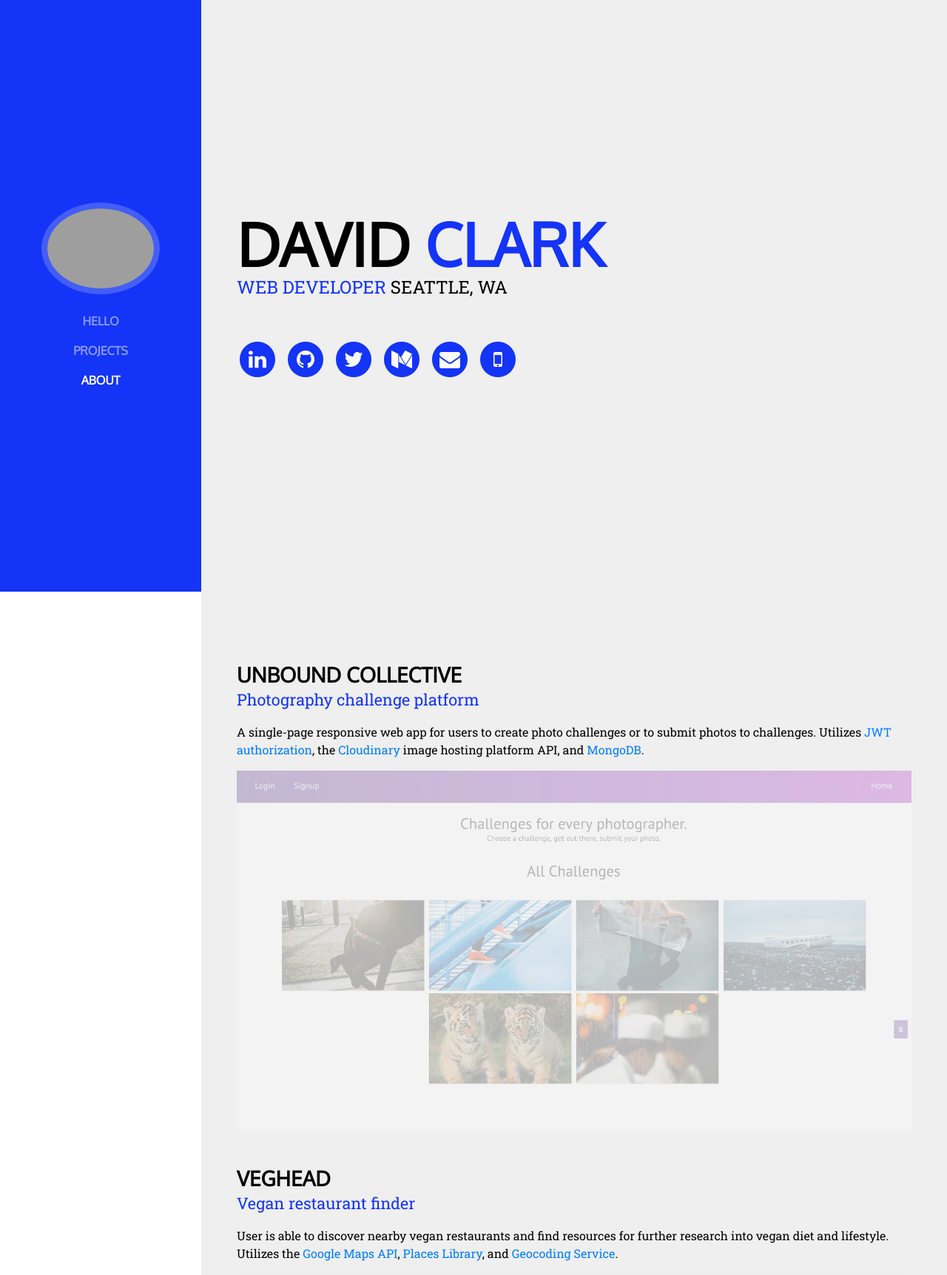
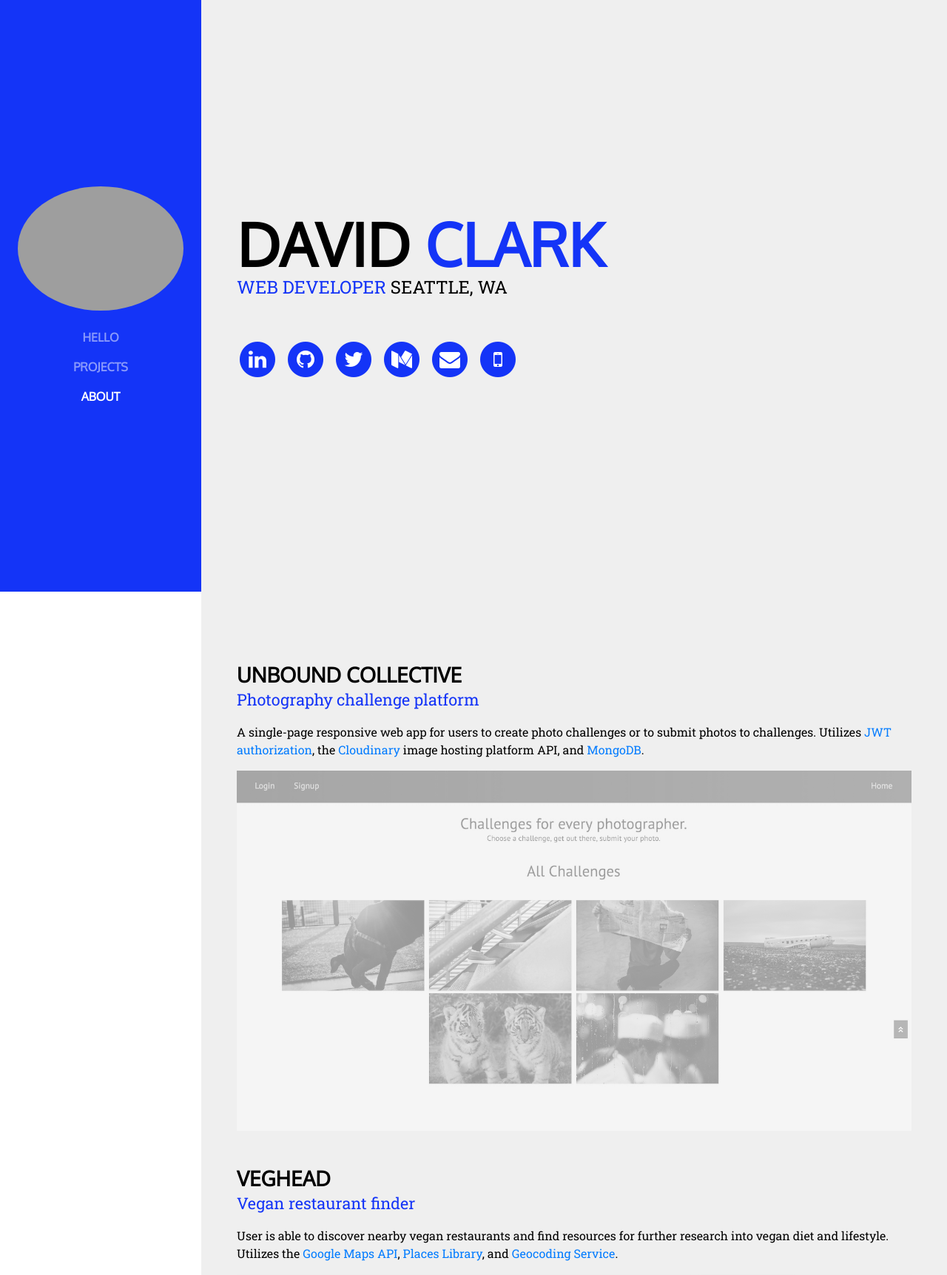
Before and after one commit to SlouchingToast/slouchingtoast.github.io, a web app: file index.html in a window 1280 px wide. Shown: the top 1724 px of the page at 74% size. Run offline with its HTML, style and script files only (its server is not run), Linux system fonts and the light colour scheme; some libraries are stand-ins or nearby versions; grey boxes are pictures that could not be loaded.

Commit message:
add b and w to transition, remove unused css class

```diff
--- a/css/resume.css
+++ b/css/resume.css
@@ -136,21 +136,18 @@
   color: #1434f7 !important;
 }
 
-.img-profile {
-  /* filter: sepia(25%); */
+.img-project {
+  opacity: 0.6;
+  filter: gray; /* IE5+ */
+  -webkit-filter: grayscale(1); /* Webkit Nightlies & Chrome Canary */
+  -webkit-transition: all 1s ease-in-out;
 }
 
-.img-project {
-  transition: ease-out;
-  transition-property: opacity;
-  transition-duration: 1s;
-  opacity: 0.5;
-}
 .img-project:hover {
-  transition: ease-in;
-  transition-property: opacity;
-  transition-duration: 1s;
   opacity: 1;
+  filter: none;
+  -webkit-filter: grayscale(0);
+  -webkit-transform: scale(1.01);
 }
 
 section {
--- a/index.html
+++ b/index.html
@@ -39,7 +39,7 @@
       <a class="navbar-brand js-scroll-trigger" href="#page-top">
         <span class="d-block d-lg-none">David Clark</span>
         <span class="d-none d-lg-block">
-          <img class="img-fluid img-profile rounded-circle mx-auto mb-2"
+          <img class="img-fluid rounded-circle mx-auto mb-2"
             src="img/profile.jpeg" alt="">
         </span>
       </a>
```
